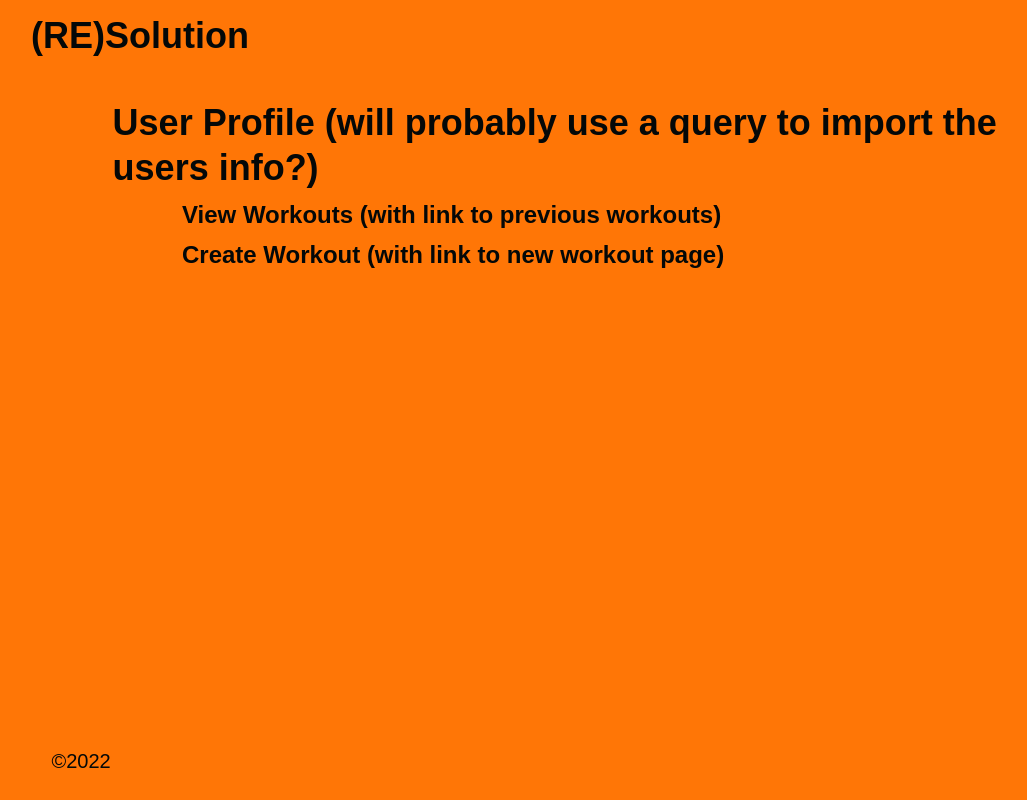
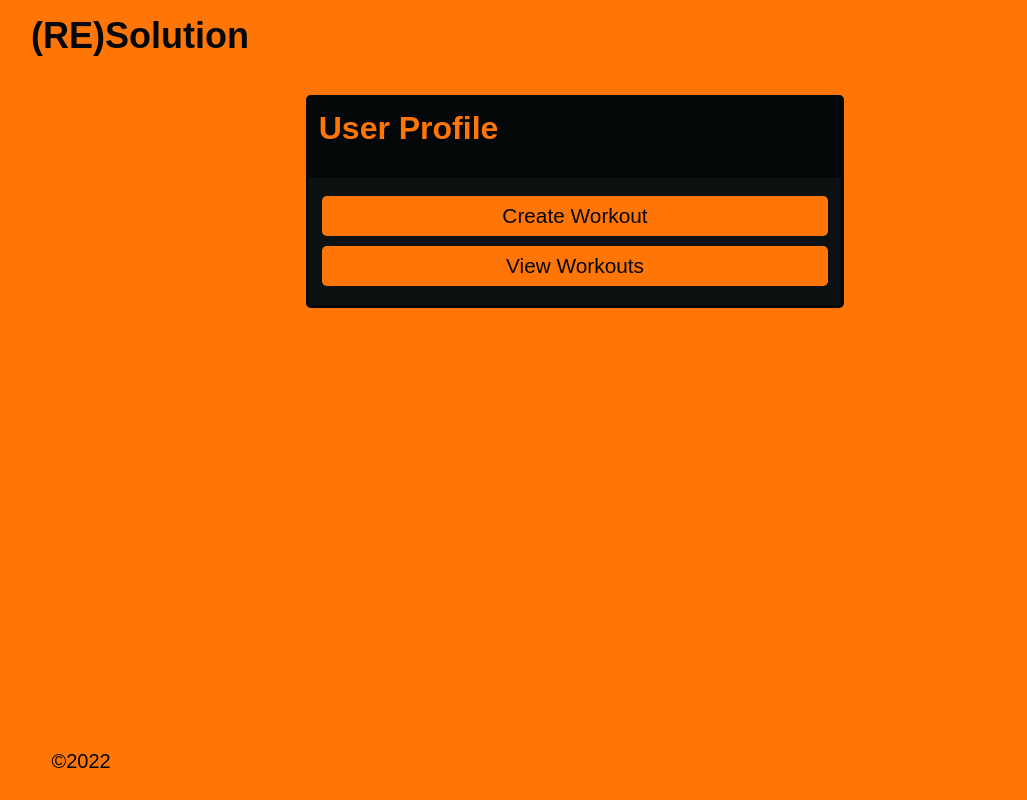
Before and after one commit to adamjflynn/re-solution, a React (Create React App) app in the folder client/: page /profile in a window 1280 px wide. Shown: the whole page, without its empty margins (65-1092 px from the left). Built offline with nearby package versions, Linux system fonts and the light colour scheme.

Commit message:
add more pages and link/route them correctly

```diff
--- a/client/src/App.js
+++ b/client/src/App.js
@@ -11,9 +11,11 @@ import Login from './pages/Login';
 import Signup from './pages/Signup';
 import Profile from './pages/Profile';
 import NoMatch from './pages/NoMatch';
+import CreateWorkout from './pages/CreateWorkout';
+import ViewWorkouts from './pages/ViewWorkouts';
 
 const httpLink = createHttpLink({
-  uri: '/graphql',
+  uri: 'http://localhost:3007/graphql',
 });
 
 const client = new ApolloClient({
@@ -33,6 +35,8 @@ function App() {
               <Route path="/login" element={<Login />} />
               <Route path="/signup" element={<Signup />} />
               <Route path="/profile" element={<Profile />} />
+              <Route path="/createworkout" element={<CreateWorkout />} />
+              <Route path="/viewworkouts" element={<ViewWorkouts />} />
 
               <Route element={NoMatch} />
             </Routes>
--- /dev/null
+++ b/client/src/pages/CreateWorkout.js
@@ -0,0 +1,30 @@
+import React from "react";
+
+import { useParams } from "react-router-dom";
+import { Link } from 'react-router-dom';
+
+// import ExerciseList from '../components/ExerciseList';
+
+import { useQuery } from "@apollo/client";
+import { QUERY_USER } from "../utils/queries";
+
+const CreateWorkout = () => {
+	return (
+		<main>
+			<div className="container flex-row justify-space-between-lg justify-center align-center">
+				<h1>Create Workout</h1>
+				<div className="container flex-row justify-space-between-lg justify-center align-center">
+					<h4>Something here</h4>
+				</div>
+				<div className="container flex-row justify-space-between-lg justify-center align-center">
+					<h4>Something here</h4>
+				</div>
+				<div className="container flex-row justify-space-between-lg justify-center align-center">
+					<h4>Something here</h4>
+				</div>
+			</div>
+		</main>
+	);
+};
+
+export default CreateWorkout;
--- a/client/src/pages/Profile.js
+++ b/client/src/pages/Profile.js
@@ -1,31 +1,33 @@
-import React from 'react';
+import React from "react";
+import { Link } from "react-router-dom";
 
-import { useParams } from 'react-router-dom';
+// import { useParams } from 'react-router-dom';
 
 // import ExerciseList from '../components/ExerciseList';
 
-import { useQuery } from '@apollo/client';
-import { QUERY_USER } from '../utils/queries';
+// import { useQuery } from '@apollo/client';
+// import { QUERY_USER } from '../utils/queries';
 
 const Profile = () => {
 	return (
-    <main>
-    <div className="container flex-row justify-space-between-lg justify-center align-center">
-        <h1>User Profile (will probably use a query to import the users info?)</h1>
-        <div className="container flex-row justify-space-between-lg justify-center align-center">
-          <h4>View Workouts (with link to previous workouts)</h4>
+		<main className="flex-row justify-center mb-4">
+			<div className="col-12 col-md-6">
+				<div className="card">
+					<h2 className="card-header">User Profile</h2>
+					<h5 className="card-header"></h5>
+					<div className="card-body">
+						<button className="btn d-block w-100" type="submit">
+							<Link to="/createworkout">Create Workout</Link>
+						</button>
+
+						<button className="btn d-block w-100" type="submit">
+							<Link to="/viewworkouts">View Workouts</Link>
+						</button>
 					</div>
-        <div className="container flex-row justify-space-between-lg justify-center align-center">
-          <h4>Create Workout (with link to new workout page)</h4>
 				</div>
-        <div className="container flex-row justify-space-between-lg justify-center align-center">
-
-        </div>
-
 			</div>
 		</main>
 	);
 };
 
-
 export default Profile;
--- /dev/null
+++ b/client/src/pages/ViewWorkouts.js
@@ -0,0 +1,30 @@
+import { useParams } from "react-router-dom";
+import { Link } from 'react-router-dom';
+// import ExerciseList from '../components/ExerciseList';
+
+import { useQuery } from "@apollo/client";
+import { QUERY_USER } from "../utils/queries";
+
+const CreateWorkout = () => {
+	return (
+		<main>
+			<div className="container flex-row justify-space-between-lg justify-center align-center">
+				<h1>Look at all those Workouts</h1>
+				<div className="container flex-row justify-space-between-lg justify-center align-center">
+					<h4>Something here</h4>
+				</div>
+				<div className="container flex-row justify-space-between-lg justify-center align-center">
+					<h4>Something here</h4>
+				</div>
+				<div className="container flex-row justify-space-between-lg justify-center align-center">
+					<h4>Something here</h4>
+				</div>
+                <button className="btn d-block w-100" type="submit">
+							<Link to="/profile">Return to Profile</Link>
+							</button>
+			</div>
+		</main>
+	);
+};
+
+export default CreateWorkout;
--- a/client/src/pages/signup.js
+++ b/client/src/pages/signup.js
@@ -5,7 +5,6 @@ import Auth from '../utils/auth';
 
 const Signup = () => {
   const [formState, setFormState] = useState({
-    username: '',
     email: '',
     password: '',
   });
@@ -14,18 +13,19 @@ const Signup = () => {
 
   // update state based on form input changes
   const handleChange = (event) => {
-    const { name, value } = event.target;
+   const { name, value } = event.target;
 
     setFormState({
       ...formState,
-      [name]: value,
+      [name]: value
+
     });
   };
 
   // submit form
   const handleFormSubmit = async (event) => {
     event.preventDefault();
-
+    console.log(formState);
     try {
       const { data } = await addUser({
         variables: { ...formState },
@@ -44,15 +44,7 @@ const Signup = () => {
           <h4 className="card-header">Sign Up</h4>
           <div className="card-body">
             <form onSubmit={handleFormSubmit}>
-              <input
-                className="form-input"
-                placeholder="Your username"
-                name="username"
-                type="username"
-                id="username"
-                value={formState.username}
-                onChange={handleChange}
-              />
+
               <input
                 className="form-input"
                 placeholder="Your email"
--- a/client/src/utils/mutations.js
+++ b/client/src/utils/mutations.js
@@ -6,19 +6,17 @@ export const LOGIN_USER = gql`
       token
       user {
         _id
-        username
-      }
+            }
     }
   }
 `;
 
 export const ADD_USER = gql`
-  mutation addUser($username: String!, $email: String!, $password: String!) {
-    addUser(username: $username, email: $email, password: $password) {
+  mutation addUser($email: String!, $password: String!) {
+    addUser(email: $email, password: $password) {
       token
       user {
         _id
-        username
       }
     }
   }
--- a/client/src/utils/queries.js
+++ b/client/src/utils/queries.js
@@ -4,7 +4,6 @@
 //   query user($username: String!) {
 //     user(username: $username) {
 //       _id
-//       username
 //       email
 //       }
 
```
Also changed, not shown: 1 other file (tests, documents, lock files or other folders). Lines whose indentation alone changed are shown as unchanged.
